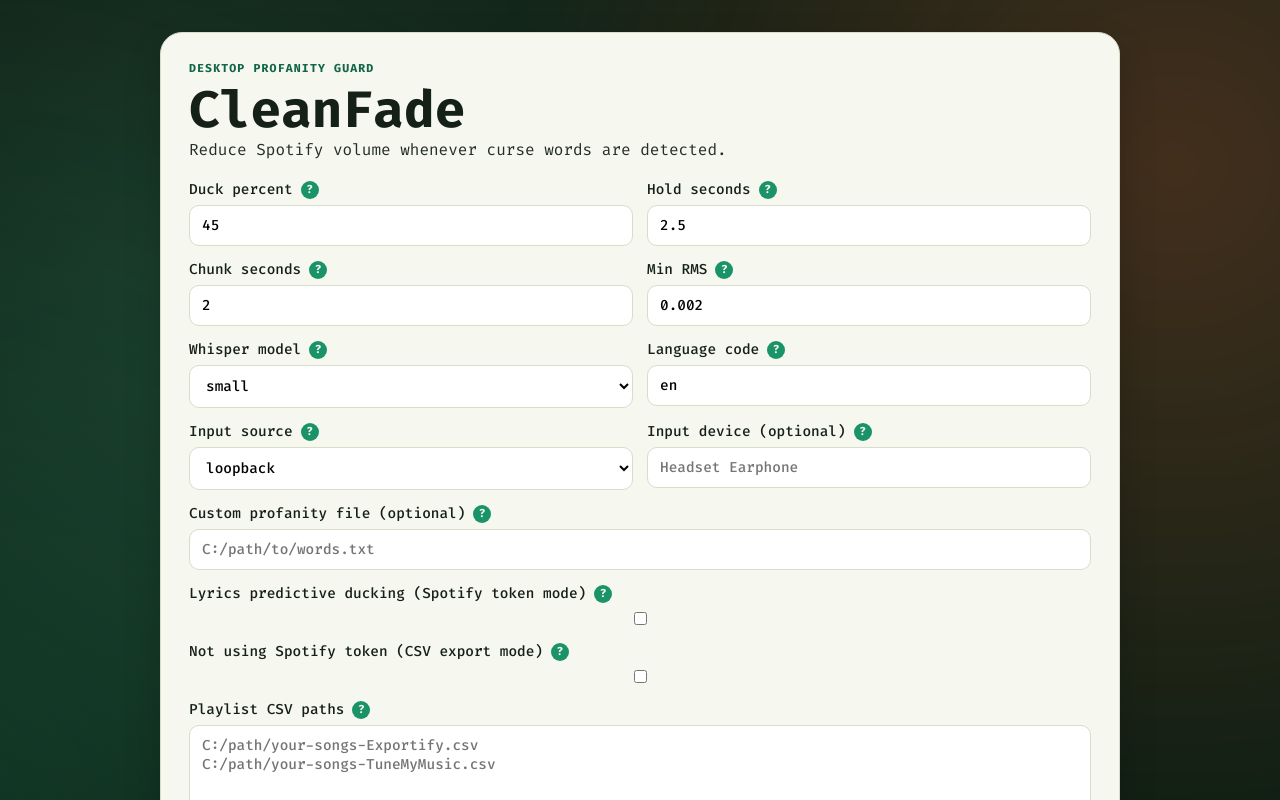
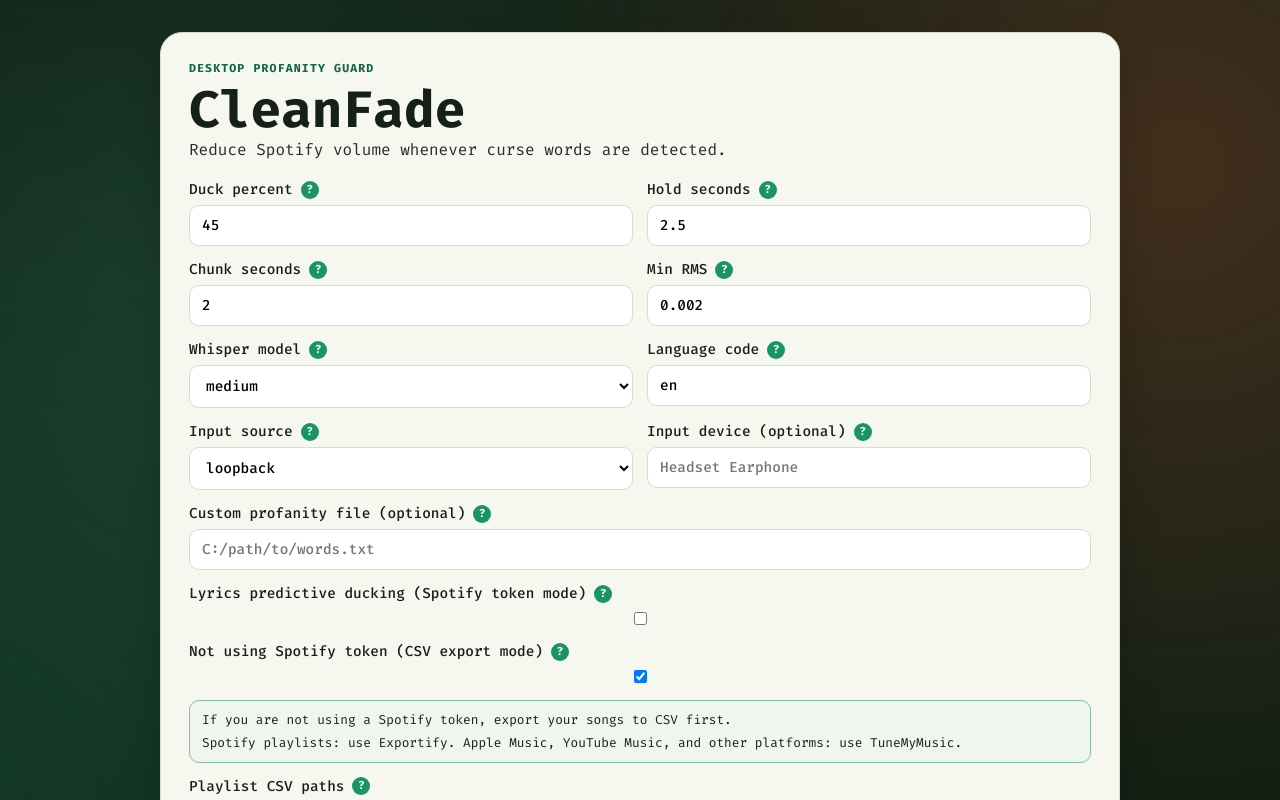
Before and after one commit to shahviransh/cleanfade, a React (Vite) app: page / in a window 1280 px wide. Shown: the top 800 px of the page. Built offline with nearby package versions, Linux system fonts and the light colour scheme.

Commit message:
feat: update default model size to medium and enable CSV export mode

```diff
--- a/src/App.jsx
+++ b/src/App.jsx
@@ -7,7 +7,7 @@ const defaultConfig = {
   duckPercent: 45,
   holdSeconds: 2.5,
   minRms: 0.002,
-  modelSize: "small",
+  modelSize: "medium",
   language: "en",
   profanityFile: "",
   inputSource: "loopback",
@@ -21,7 +21,7 @@ const defaultConfig = {
   playlistCsvPaths: "",
   prefetchCsvLyrics: false,
   prefetchOnly: false,
-  csvExportMode: false,
+  csvExportMode: true,
 };
 
 const isWarningText = (text) => {
```
